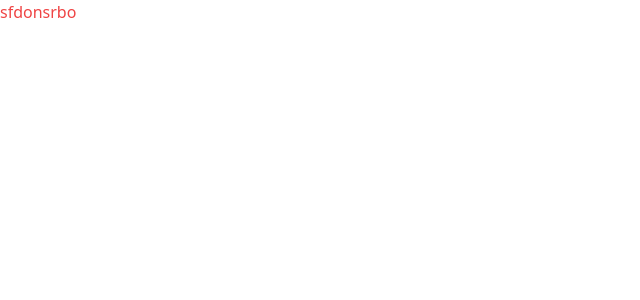
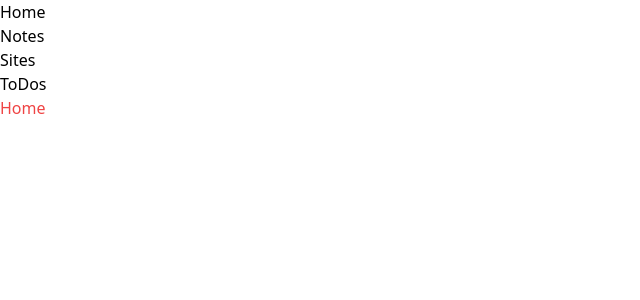
Before and after one commit to JayCodeGitHub/Happy-Notes-2.0, a Next.js app: page / in a window 1280 px wide. Shown: the top 300 px of the page, without its empty margins (0-640 px from the left). Built offline with nearby package versions, Linux system fonts and the light colour scheme.

Commit message:
Added Simple Navigation

```diff
--- a/pages/_document.tsx
+++ b/pages/_document.tsx
@@ -1,4 +1,4 @@
-import { Html, Head, Main, NextScript } from 'next/document'
+import { Html, Head, Main, NextScript } from "next/document";
 
 export default function Document() {
   return (
@@ -9,5 +9,5 @@ export default function Document() {
         <NextScript />
       </body>
     </Html>
-  )
+  );
 }
--- a/pages/index.tsx
+++ b/pages/index.tsx
@@ -1,9 +1,27 @@
+import Link from "next/link";
+
 export default function Home() {
   return (
     <>
-      <main>
-        <h1 className=" text-red-500">sfdonsrbo</h1>
-      </main>
+      <nav>
+        <ul>
+          <li>
+            <Link href="/">Home</Link>
+          </li>
+          <li>
+            <Link href="/notes">Notes</Link>
+          </li>
+          <li>
+            <Link href="/sites">Sites</Link>
+          </li>
+          <li>
+            <Link href="/todo">ToDos</Link>
+          </li>
+        </ul>
+      </nav>
+      <header>
+        <h1 className=" text-red-500">Home</h1>
+      </header>
     </>
   );
 }
--- a/pages/notes.tsx
+++ b/pages/notes.tsx
@@ -1,9 +1,27 @@
+import Link from "next/link";
+
 export default function Notes() {
   return (
     <>
-      <main>
+      <nav>
+        <ul>
+          <li>
+            <Link href="/">Home</Link>
+          </li>
+          <li>
+            <Link href="/notes">Notes</Link>
+          </li>
+          <li>
+            <Link href="/sites">Sites</Link>
+          </li>
+          <li>
+            <Link href="/todo">ToDos</Link>
+          </li>
+        </ul>
+      </nav>
+      <header>
         <h1 className=" text-red-500">Notes</h1>
-      </main>
+      </header>
     </>
   );
 }
--- a/pages/sites.tsx
+++ b/pages/sites.tsx
@@ -1,9 +1,27 @@
+import Link from "next/link";
+
 export default function Sites() {
   return (
     <>
-      <main>
+      <nav>
+        <ul>
+          <li>
+            <Link href="/">Home</Link>
+          </li>
+          <li>
+            <Link href="/notes">Notes</Link>
+          </li>
+          <li>
+            <Link href="/sites">Sites</Link>
+          </li>
+          <li>
+            <Link href="/todo">ToDos</Link>
+          </li>
+        </ul>
+      </nav>
+      <header>
         <h1 className=" text-red-500">Sites</h1>
-      </main>
+      </header>
     </>
   );
 }
--- a/pages/todo.tsx
+++ b/pages/todo.tsx
@@ -1,9 +1,27 @@
+import Link from "next/link";
+
 export default function ToDo() {
   return (
     <>
-      <main>
+      <nav>
+        <ul>
+          <li>
+            <Link href="/">Home</Link>
+          </li>
+          <li>
+            <Link href="/notes">Notes</Link>
+          </li>
+          <li>
+            <Link href="/sites">Sites</Link>
+          </li>
+          <li>
+            <Link href="/todo">ToDos</Link>
+          </li>
+        </ul>
+      </nav>
+      <header>
         <h1 className=" text-red-500">ToDo</h1>
-      </main>
+      </header>
     </>
   );
 }
```
